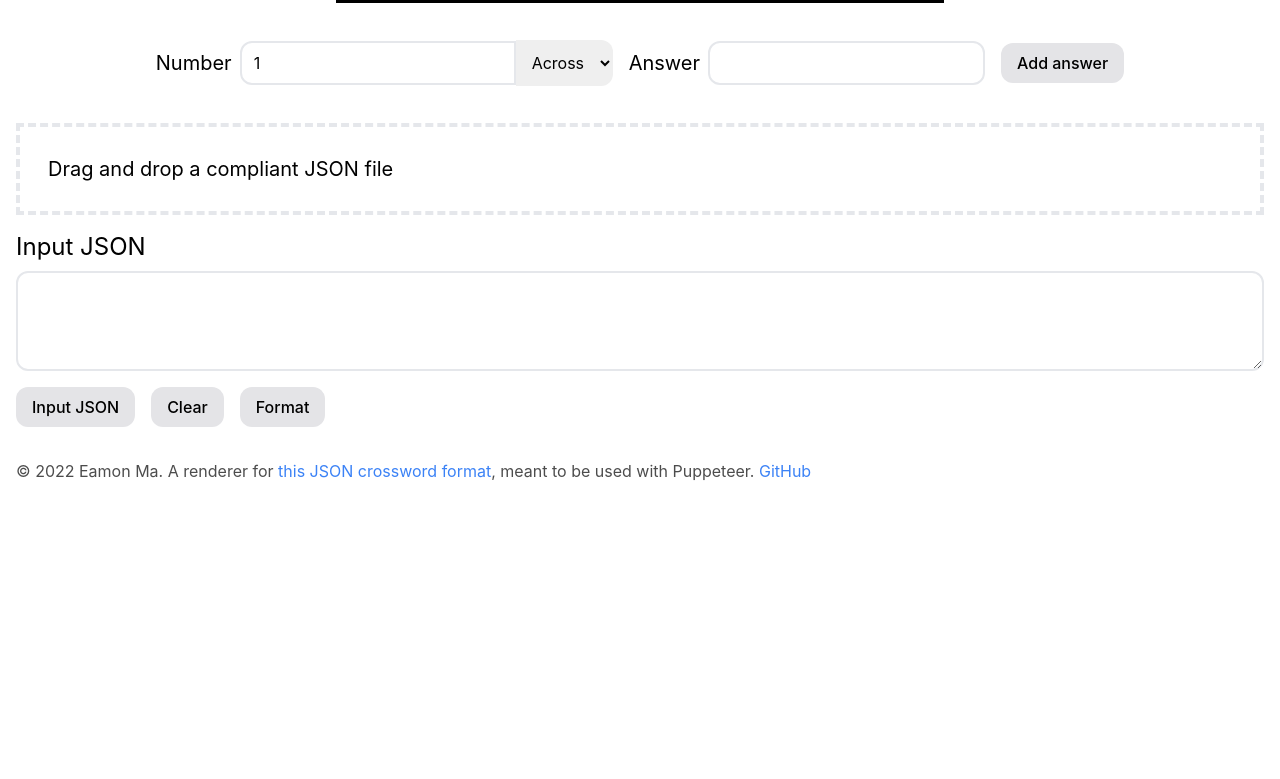
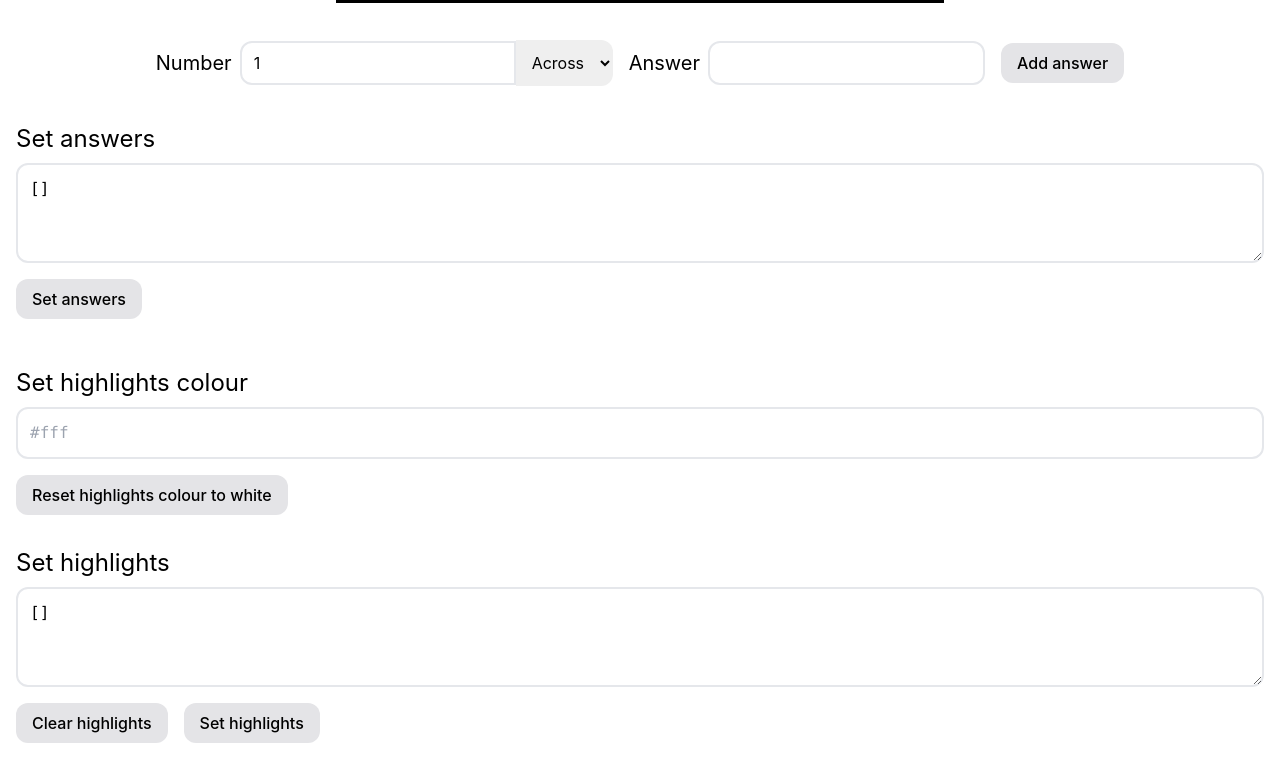
Before and after one commit to eamonma/crossy-grid, a React (Create React App) app: page / in a window 1280 px wide. Shown: the part 621-1400 px from the top of the page. Before the commit the page ends 1120 px from the top, so only its background shows below. Built offline with nearby package versions, Linux system fonts and the light colour scheme.

Commit message:
Add arbitrary highlight and other misc.

```diff
--- a/src/components/Crossword.tsx
+++ b/src/components/Crossword.tsx
@@ -1,4 +1,4 @@
-import React, { Fragment, useState } from "react"
+import React, { Fragment, useEffect, useState } from "react"
 import CrosswordGrid, { CrosswordData } from "./CrosswordGrid"
 
 const Crossword = ({ crossword }: { crossword: CrosswordData }) => {
@@ -6,7 +6,10 @@ const Crossword = ({ crossword }: { crossword: CrosswordData }) => {
   const [number, setNumber] = useState(1)
   const [acrossOrDown, setAcrossOrDown] = useState<"across" | "down">("across")
   const [answer, setAnswer] = useState("")
-  const [updatedAnswers, setUpdatedAnswers] = useState<Array<number>>([])
+  const [highlights, setHighlights] = useState<Array<boolean>>([])
+  const [highlightsInput, setHighlightsInput] = useState<string>("")
+  const [highlightColour, sethighlightColour] = useState<string>("")
+  const [inputAnswers, setInputAnswers] = useState("")
 
   const addAcross = () => {
     const newAnswers = [...answers]
@@ -17,7 +20,7 @@ const Crossword = ({ crossword }: { crossword: CrosswordData }) => {
       newAnswers[index + i] = letter
       newUpdatedAnswers[index + i] = 1
     })
-    setUpdatedAnswers(newUpdatedAnswers)
+    // setUpdatedAnswers(newUpdatedAnswers)
     setAnswers(newAnswers)
   }
 
@@ -30,21 +33,32 @@ const Crossword = ({ crossword }: { crossword: CrosswordData }) => {
       newAnswers[index + i * crossword.size.cols] = letter
       newUpdatedAnswers[index + i * crossword.size.cols] = 1
     })
-    setUpdatedAnswers(newUpdatedAnswers)
+    // setUpdatedAnswers(newUpdatedAnswers)
     setAnswers(newAnswers)
   }
 
+  useEffect(() => {
+    setInputAnswers(JSON.stringify(answers))
+  }, [answers])
+
+  useEffect(() => {
+    setHighlightsInput(JSON.stringify(highlights))
+  }, [highlights])
+
   return (
     <Fragment>
-      <div className="w-full h-full flex justify-center">
+      <div className="flex justify-center w-full h-full">
         <CrosswordGrid
           crossword={crossword}
           answers={answers}
-          newAnswers={updatedAnswers}
+          highlight={highlights}
+          highlightColour={highlightColour}
+          // newAnswers={updatedAnswers}
         />
       </div>
+
       <form
-        className="p-4 flex flex-wrap w-full justify-center items-center gap-4"
+        className="flex flex-wrap items-center justify-center w-full gap-4 p-4"
         onSubmit={(e) => {
           e.preventDefault()
           setAnswer("")
@@ -55,10 +69,10 @@ const Crossword = ({ crossword }: { crossword: CrosswordData }) => {
       >
         <div className="flex align-center">
           <label className="relative flex items-center">
-            <span className="text-xl mr-2">Number</span>
+            <span className="mr-2 text-xl">Number</span>
             <input
               id="number"
-              className="rounded-xl p-2 px-3 w-22 max-w-full border-2 rounded-r-none z-10"
+              className="z-10 max-w-full p-2 px-3 border-2 rounded-r-none rounded-xl w-22"
               type="number"
               value={number}
               onChange={(e) => setNumber(parseInt(e.target.value))}
@@ -68,7 +82,7 @@ const Crossword = ({ crossword }: { crossword: CrosswordData }) => {
           <select
             name=""
             id="direction"
-            className="p-3 rounded-xl rounded-l-none"
+            className="p-3 rounded-l-none rounded-xl"
             value={acrossOrDown}
             tabIndex={0}
             onChange={(e) =>
@@ -80,17 +94,138 @@ const Crossword = ({ crossword }: { crossword: CrosswordData }) => {
           </select>
         </div>
         <label className="flex items-center">
-          <span className="text-xl mr-2">Answer</span>
+          <span className="mr-2 text-xl">Answer</span>
           <input
             id="answer"
-            className="rounded-xl p-2 px-3 w-22 border-2 font-medium"
+            className="p-2 px-3 font-medium border-2 rounded-xl w-22"
             type="text"
             value={answer}
             onChange={(e) => setAnswer(e.target.value.toUpperCase())}
           />
         </label>
-        <button className="rounded-xl bg-zinc-200 p-2 px-4 my-2 font-medium hover:bg-zinc-100 transition">
+        <button
+          id="add-answer"
+          className="p-2 px-4 my-2 font-medium transition rounded-xl bg-zinc-200 hover:bg-zinc-100"
+        >
           Add answer
+        </button>
+      </form>
+      <form
+        className="p-4"
+        onSubmit={(e) => {
+          e.preventDefault()
+
+          setAnswers(JSON.parse(inputAnswers))
+          setInputAnswers("")
+        }}
+      >
+        {/* <label className="flex flex-col gap-2">
+          <span className="text-2xl">All answers</span>
+          <textarea
+            id="all-answers"
+            readOnly
+            className="z-10 p-3 mb-4 font-mono border-2 rounded-xl w-22 min-h-[100px]"
+            value={JSON.stringify(answers)}
+          />
+        </label> */}
+        <label className="flex flex-col gap-2">
+          <span className="text-2xl">Set answers</span>
+          <textarea
+            id="all-answer-input"
+            placeholder="['a', '', 'n', ...]"
+            className="z-10 p-3 font-mono border-2 rounded-xl w-22 min-h-[100px]"
+            onChange={(e) => setInputAnswers(e.target.value)}
+            value={inputAnswers}
+          />
+        </label>
+        <button
+          id="set-answers"
+          className="p-2 px-4 m-4 ml-0 font-medium transition rounded-xl bg-zinc-200 hover:bg-zinc-100"
+          type="submit"
+        >
+          Set answers
+        </button>
+      </form>
+
+      <form
+        className="p-4"
+        onSubmit={(e) => {
+          e.preventDefault()
+
+          setHighlights(JSON.parse(highlightsInput))
+          setHighlightsInput("")
+        }}
+      >
+        {/* <label className="flex flex-col gap-2">
+          <span className="text-2xl">All answers</span>
+          <textarea
+            id="all-answers"
+            readOnly
+            className="z-10 p-3 mb-4 font-mono border-2 rounded-xl w-22 min-h-[100px]"
+            value={JSON.stringify(answers)}
+          />
+        </label  <label className="flex flex-col gap-2">
+          <span className="text-2xl">Set highlights colour</span>
+          <input
+            type="text"
+            id="highlights-colour"
+            placeholder="#fff"
+            className="z-10 p-3 font-mono border-2 rounded-xl w-22 "
+            onChange={(e) => sethighlightColour(e.target.value)}
+            value={highlightColour}
+          />
+        </label>bel> */}
+
+        <label className="flex flex-col gap-2">
+          <span className="text-2xl">Set highlights colour</span>
+          <input
+            type="text"
+            id="highlights-colour"
+            placeholder="#fff"
+            className="z-10 p-3 font-mono border-2 rounded-xl w-22 "
+            onChange={(e) => sethighlightColour(e.target.value)}
+            value={highlightColour}
+          />
+        </label>
+        <button
+          id="reset-highlights-colour"
+          className="p-2 px-4 m-4 ml-0 font-medium transition rounded-xl bg-zinc-200 hover:bg-zinc-100"
+          type="submit"
+          onClick={(e) => {
+            e.preventDefault()
+
+            sethighlightColour("#fff")
+          }}
+        >
+          Reset highlights colour to white
+        </button>
+        <label className="flex flex-col gap-2 mt-4">
+          <span className="text-2xl">Set highlights</span>
+          <textarea
+            id="highlights-input"
+            placeholder="['true', '', 'false', ...]"
+            className="z-10 p-3 font-mono border-2 rounded-xl w-22 min-h-[100px]"
+            onChange={(e) => setHighlightsInput(e.target.value)}
+            value={highlightsInput}
+          />
+        </label>
+        <button
+          id="clear-highlights"
+          className="p-2 px-4 m-4 ml-0 font-medium transition rounded-xl bg-zinc-200 hover:bg-zinc-100"
+          onClick={(e) => {
+            e.preventDefault()
+
+            setHighlights([])
+          }}
+        >
+          Clear highlights
+        </button>
+        <button
+          id="set-highlights"
+          className="p-2 px-4 m-4 ml-0 font-medium transition rounded-xl bg-zinc-200 hover:bg-zinc-100"
+          type="submit"
+        >
+          Set highlights
         </button>
       </form>
     </Fragment>
--- a/src/components/CrosswordGrid.tsx
+++ b/src/components/CrosswordGrid.tsx
@@ -28,11 +28,13 @@ export interface CrosswordData {
 const CrosswordGrid = ({
   crossword,
   answers,
-  newAnswers,
+  highlight = [],
+  highlightColour = "rgb(254 240 138)",
 }: {
   crossword: CrosswordData
   answers: Array<string>
-  newAnswers: Array<number>
+  highlight?: Array<boolean>
+  highlightColour?: string
 }) => {
   return (
     <div id="crossword-grid" className="m-4">
@@ -45,18 +47,21 @@ const CrosswordGrid = ({
       >
         {[...new Array(crossword.size.cols * crossword.size.rows)].map(
           (_, i) => {
+            let backgroundColour = "#fff"
+            if (crossword.grid[i] === ".") backgroundColour = "rgb(24 24 27)"
+            else if (highlight[i]) backgroundColour = highlightColour
             return (
               <div
-                className={`border-[0.8px] text-zinc-800 border-gray-400 relative w-full h-full items-center flex font-normal text-3xl  ${
-                  crossword.grid[i] === "."
-                    ? "bg-zinc-900"
-                    : newAnswers[i] === 1 && "bg-yellow-200"
-                }`}
+                key={i}
+                className={`relative flex items-center w-full h-full text-3xl font-normal border-gray-400 border-[0.8px] text-zinc-800 `}
+                style={{
+                  backgroundColor: backgroundColour,
+                }}
               >
-                <div className="text-[11px] leading-[11px] tracking-tighter m-0 p-0 absolute top-[1.4px] left-[2px] font-semibold">
+                <div className="absolute p-0 m-0 font-semibold tracking-tighter text-[11px] leading-[11px] top-[1.4px] left-[2px]">
                   {!!crossword.gridnums[i] && crossword.gridnums[i]}
                 </div>
-                <div className="w-full h-full flex relative top-1 justify-center items-center">
+                <div className="relative flex items-center justify-center w-full h-full top-1">
                   {answers[i] && crossword.grid[i] !== "." && answers[i]}
                 </div>
               </div>
```
